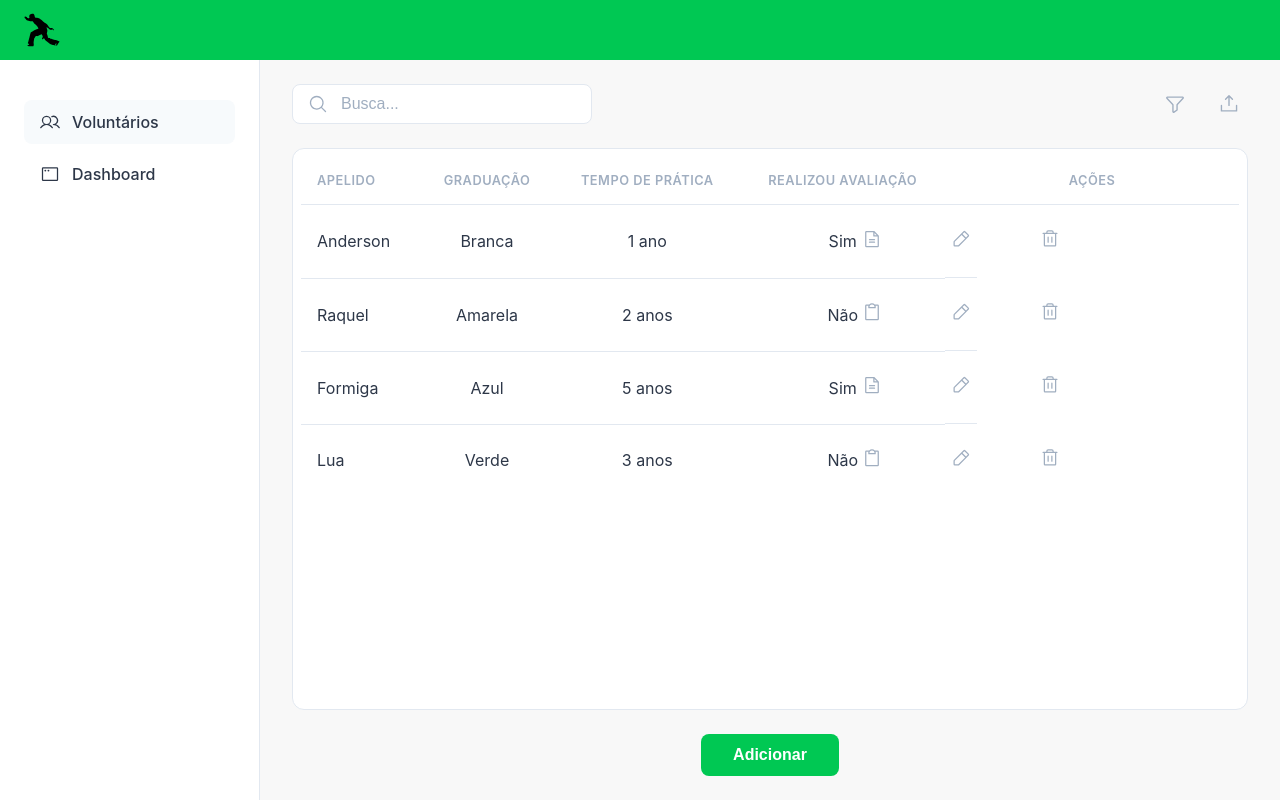
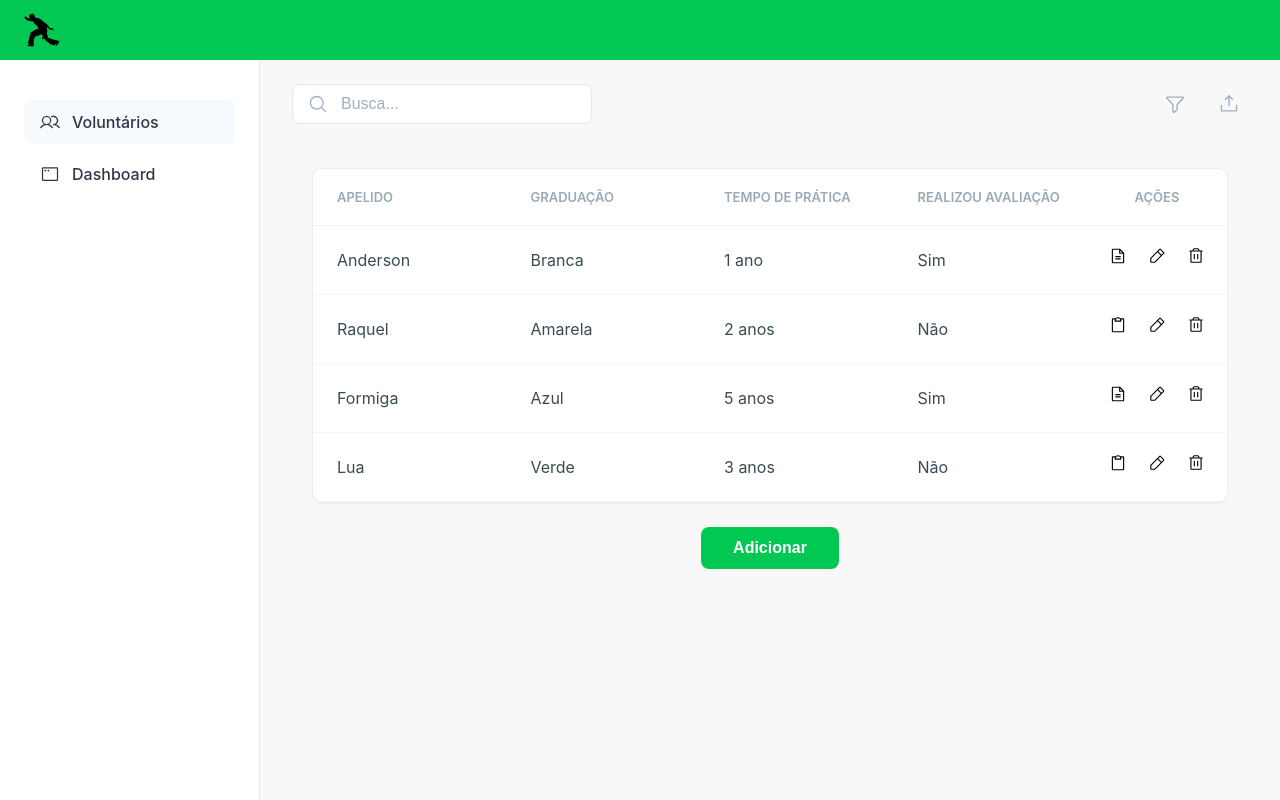
Before and after one commit to vitor0p9f/TACAP, a React (Vite) app: page / in a window 1280 px wide. Built offline with nearby package versions, Linux system fonts and the light colour scheme.

Commit message:
refactor: aprimora a tabela de voluntários com melhorias de acessibilidade e ajustes de estilo

```diff
--- a/src/components/VolunteerTable/index.tsx
+++ b/src/components/VolunteerTable/index.tsx
@@ -21,7 +21,6 @@ export function VolunteerTable() {
         setSelectedVolunteer(volunteer);
         setModal('delete');
     };
-
 
     const handleConfirmDelete = () => {
         if (selectedVolunteer) {
@@ -61,7 +60,7 @@ export function VolunteerTable() {
                             <th>Graduação</th>
                             <th>Tempo de prática</th>
                             <th>Realizou avaliação</th>
-                            <th>Ações</th>
+                            <th className="actions-header">Ações</th>
                         </tr>
                     </thead>
                     <tbody>
@@ -73,15 +72,19 @@ export function VolunteerTable() {
                                 <td>{volunteer.realizouAvaliacao ? 'Sim' : 'Não'}</td>
                                 <td className="actions-cell">
                                     {volunteer.realizouAvaliacao ? (
-                                        <button title="Ver avaliação"><FileTextIcon size={20} /></button>
+                                        <button title="Ver avaliação" aria-label={`Ver avaliação ${volunteer.apelido}`}>
+                                            <FileTextIcon size={18} />
+                                        </button>
                                     ) : (
-                                        <button title="Realizar avaliação" onClick={() => handleOpenAssessmentModal(volunteer)}>
-                                            <ClipboardIcon size={20} />
+                                        <button title="Realizar avaliação" aria-label={`Realizar avaliação ${volunteer.apelido}`} onClick={() => handleOpenAssessmentModal(volunteer)}>
+                                            <ClipboardIcon size={18} />
                                         </button>
                                     )}
-                                    <button title="Editar"><PencilSimpleIcon size={20} /></button>
-                                    <button title="Excluir" onClick={() => handleOpenDeleteModal(volunteer)}>
-                                        <TrashIcon size={20} />
+                                    <button title="Editar" aria-label={`Editar ${volunteer.apelido}`}>
+                                        <PencilSimpleIcon size={18} />
+                                    </button>
+                                    <button title="Excluir" aria-label={`Excluir ${volunteer.apelido}`} onClick={() => handleOpenDeleteModal(volunteer)}>
+                                        <TrashIcon size={18} />
                                     </button>
                                 </td>
                             </tr>
--- a/src/components/VolunteerTable/styles.ts
+++ b/src/components/VolunteerTable/styles.ts
@@ -1,69 +1,119 @@
 import styled from 'styled-components';
 
+const tableMinWidth = '900px';
+
 export const Container = styled.div`
-  display: flex;
-  flex-direction: column;
-  flex-grow: 1;
-  overflow: hidden;
+  width: 100%;
+  box-sizing: border-box;
+  padding: 20px;
+  font-family: Inter, 'Helvetica Neue', Arial, sans-serif;
 `;
 
 export const TableWrapper = styled.div`
-    background-color: var(--cor-principal);
-    border: 1px solid var(--cor-borda);
-    border-radius: 12px;
-    padding: 8px;
-    flex-grow: 1;
-    overflow-y: auto;
+  background: #fff;
+  border-radius: 10px;
+  box-shadow: 0 1px 0 rgba(0,0,0,0.03);
+  border: 1px solid #e6eef2;
+  overflow: auto;
+  max-height: calc(100vh - 200px);
 
   table {
+    width: 100%;
     border-collapse: collapse;
-        margin: 0 auto;
+    min-width: ${tableMinWidth};
+    table-layout: fixed;
   }
 
-    th, td {
-        padding: 16px;
-        text-align: center;
+  thead {
+    background: transparent;
+    tr {
+      th {
+        font-size: 13px;
+        font-weight: 600;
+        color: #9aa9b3;
+        text-transform: uppercase;
+        padding: 20px 24px;
+        border-bottom: 1px solid #eef4f6;
+        text-align: left;
         vertical-align: middle;
-        border-bottom: 1px solid var(--cor-borda);
-    }
-
-    th:first-child,
-    td:first-child {
-        text-align: left;
-    }
-
-    th:last-child,
-    td:last-child {
-        width: 1%;
         white-space: nowrap;
       }
 
-    thead th {
-        font-weight: 600;
-        color: var(--cor-texto-secundario);
-        font-size: 0.8rem;
-        text-transform: uppercase;
-        letter-spacing: 0.5px;
+      th.actions-header {
+        text-align: center;
+      }
+    }
   }
 
-    tbody tr:last-child td {
-        border-bottom: none;
+  tbody {
+    tr {
+      border-bottom: 1px solid #f1f6f8;
+      td {
+        font-size: 16px;
+        color: #3b4b52;
+        padding: 24px;
+        vertical-align: middle;
+        overflow: hidden;
+        text-overflow: ellipsis;
+        white-space: nowrap;
+
       }
 
-    .actions-cell {
+      td.actions-cell {
         display: flex;
+        gap: 8px;
         justify-content: center;
-        gap: 5px;
+        align-items: center;
+        padding: 12px 16px;
+        width: 140px;
+      }
+
+      td:not(.actions-cell) {
+        padding-right: 12px;
+      }
 
       button {
-            background: none;
+        background: transparent;
         border: none;
+        padding: 6px;
+        margin: 0;
+        display: inline-flex;
+        align-items: center;
+        justify-content: center;
         cursor: pointer;
-            color: var(--cor-texto-secundario);
+        border-radius: 6px;
+        width: 36px;
+        height: 36px;
+      }
 
-            &:hover {
-                color: var(--cor-texto-principal);
+      button:hover {
+        background: #f2f7f9;
       }
+
+      button[title="Excluir"]:hover {
+        background: rgba(255, 60, 60, 0.06);
+      }
+    }
+  }
+
+  tr > :last-child {
+    width: 140px;
+  }
+
+  @media (max-width: 640px) {
+    td.actions-cell {
+      gap: 6px;
+      width: 120px;
+    }
+    tr > :last-child {
+      width: 120px;
+    }
+    thead tr th {
+      padding: 12px 10px;
+    }
+    tbody tr td {
+      padding: 12px 10px;
+      font-size: 14px;
     }
   }
 `;
```
Lines whose indentation alone changed are shown as unchanged.
